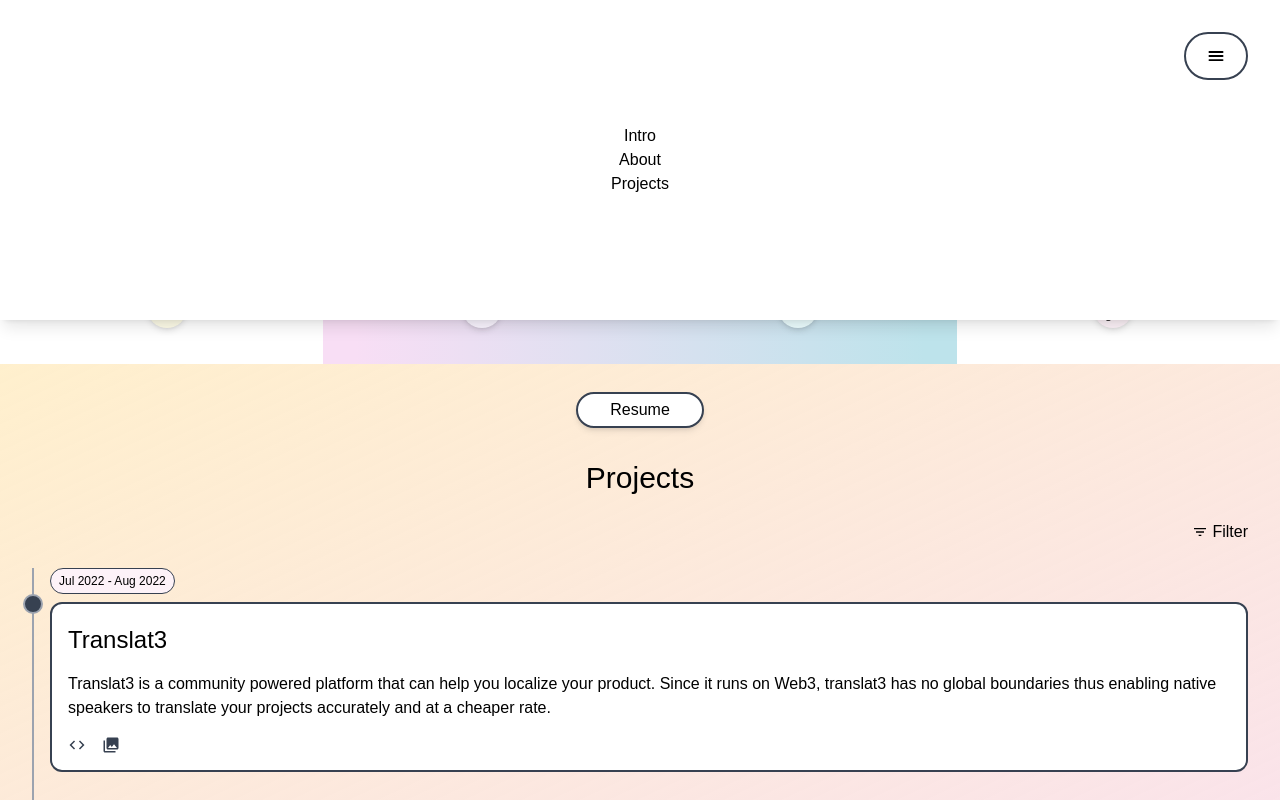
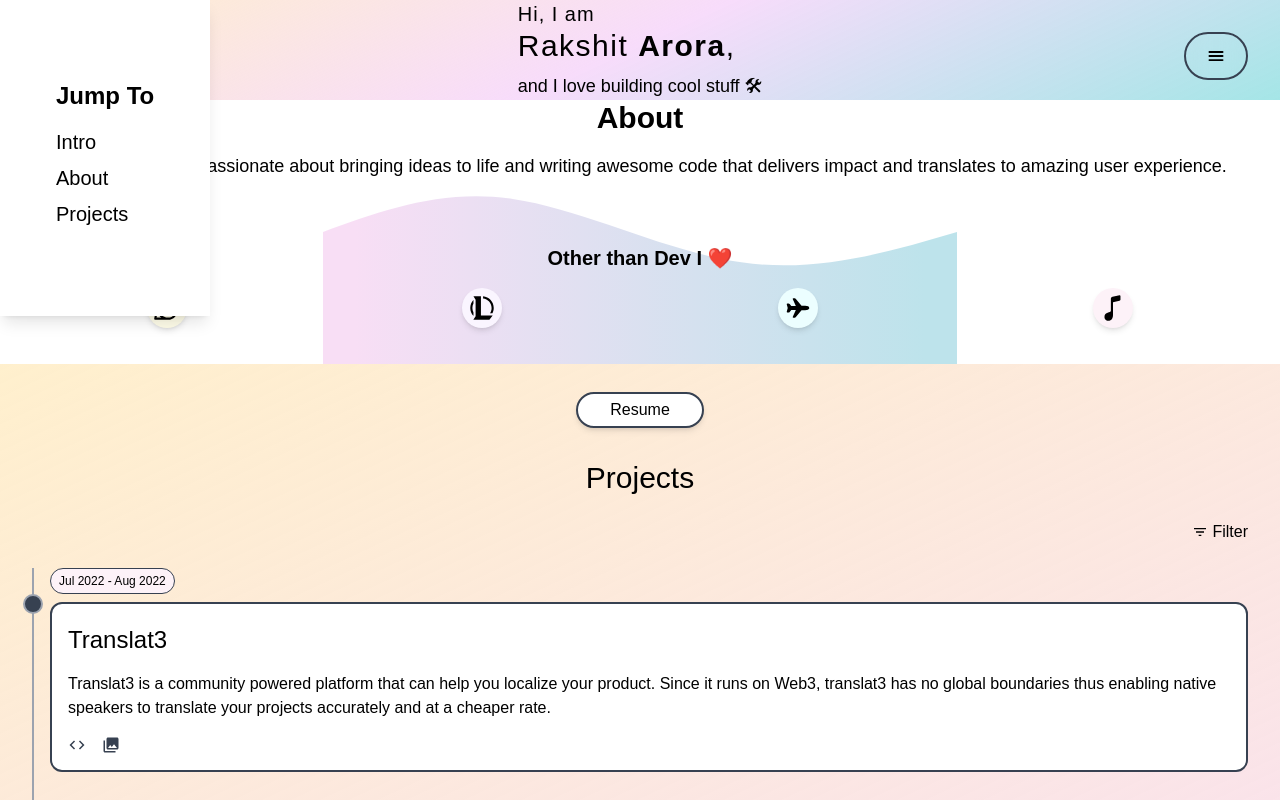
Before and after one commit to rakshit087/rakshit087.github.io, a Next.js app: page / in a window 1280 px wide. Both pictures are taken after a click on the button 1216 px from the left and 56 px from the top of the page. Built offline with nearby package versions, Linux system fonts and the light colour scheme; what next-real-viewport would draw is missing.

Commit message:
Styled NavBar

```diff
--- a/src/layouts/Navbar.tsx
+++ b/src/layouts/Navbar.tsx
@@ -23,15 +23,45 @@ export const Navbar = () => {
         </button>
       </nav>
       <motion.div
-        className={
-          open ? 'absolute bg-white w-screen h-80 z-20 shadow-lg flex flex-col justify-center items-center' : 'hidden'
-        }
+        className={open ? 'absolute fill-screen z-20' : 'hidden'}
         animate={open ? 'open' : 'closed'}
         variants={variants}
+        onClick={() => {
+          setOpen(false);
+        }}
       >
-        <a href="#intro">Intro</a>
-        <a href="#about">About</a>
-        <a href="#projects">Projects</a>
+        <div className="z-30 py-20 bg-white shadow-lg px-14">
+          <p className="mb-4 text-2xl font-bold">Jump To</p>
+          <div className="flex flex-col">
+            <a
+              href="#intro"
+              className="mb-2 text-xl"
+              onClick={() => {
+                setOpen(false);
+              }}
+            >
+              Intro
+            </a>
+            <a
+              href="#about"
+              className="mb-2 text-xl"
+              onClick={() => {
+                setOpen(false);
+              }}
+            >
+              About
+            </a>
+            <a
+              href="#projects"
+              className="mb-2 text-xl"
+              onClick={() => {
+                setOpen(false);
+              }}
+            >
+              Projects
+            </a>
+          </div>
+        </div>
       </motion.div>
     </>
   );
```
